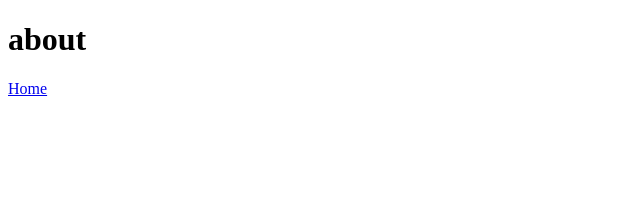
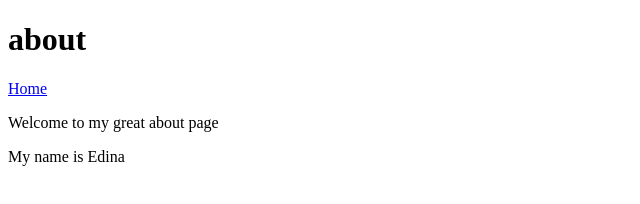
Before and after one commit to Edina44/Edina44.github.io, a plain HTML site: page about.html in a window 1280 px wide. Shown: the whole page, without its empty margins (0-640 px from the left). Drawn offline with Linux system fonts and the light colour scheme.

Commit message:
Improved the about page

```diff
--- a/about.html
+++ b/about.html
@@ -9,5 +9,7 @@
 <body>
     <h1>about</h1>
     <a href="/">Home</a>
+    <p>Welcome to my great about page</p>
+    <p>My name is Edina</p>
 </body>
 </html>
```
